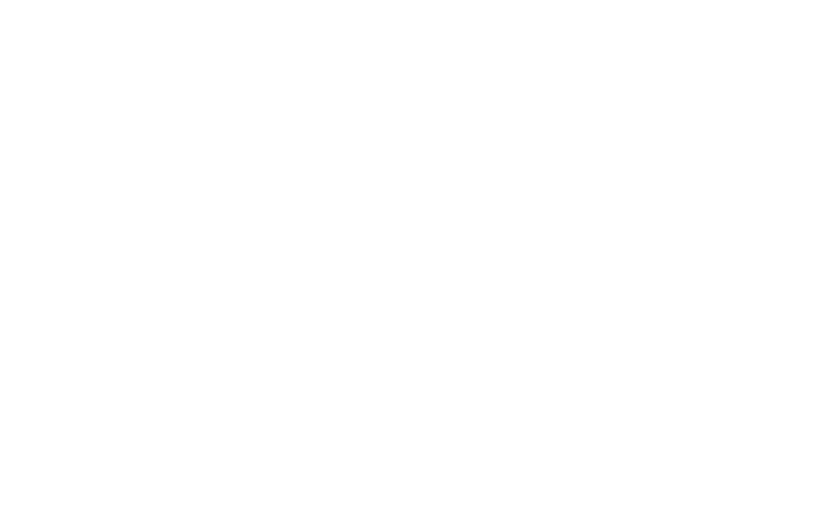
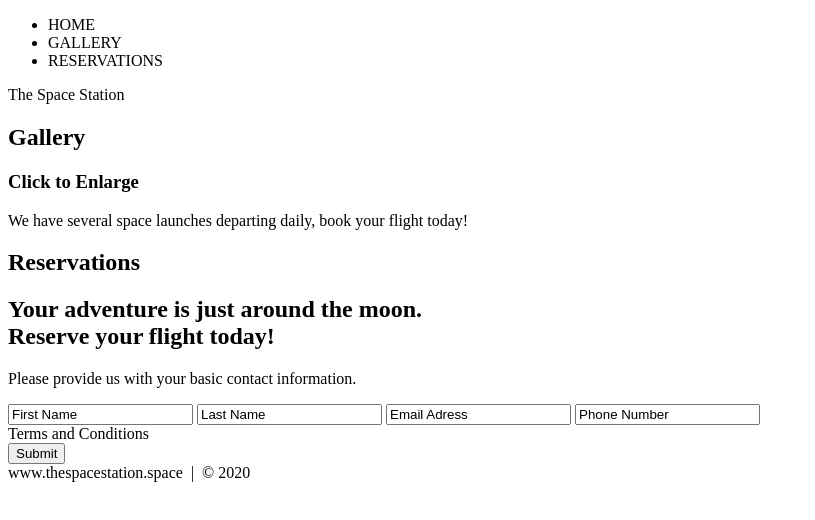
Before and after one commit to bradcrepps/Basic_HTML_and_CSS, a plain HTML site: page Project/index.html in a window 1280 px wide. Shown: the whole page, without its empty margins (0-815 px from the left). Drawn offline with Linux system fonts and the light colour scheme.

Commit message:
Basic Space Station html site

```diff
--- a/Project/index.html
+++ b/Project/index.html
@@ -1,9 +1,92 @@
 <!DOCTYPE html>
 <html lang="en">
 	<head>
-		<title> First HTML assignment</title>
 		<meta charset="utf-8">
+		<title> The Space Station</title>
 	</head>
 	<body>
+
+		<!--NAV-->
+		<div>
+			<div>
+				<ul>
+					<li>HOME</li>
+					<li>GALLERY</li>
+					<li>RESERVATIONS</li>
+				</ul>
+			</div>
+		</div>
+		<!--END NAV-->
+
+		<!--HOME-->
+		<div>
+			<div>
+				<div>
+					<span>The Space Station</span>
+				</div>
+			</div>
+		</div>
+		<!--END HOME-->
+
+		<!-- GALLERY-->
+		<section>
+			<div>
+				<h1>Gallery</h1>
+				<div>
+
+					<!-- PHOTO-CONTAINER 1 -->
+					<div>
+						<div>
+							<div>
+								<h3>Click to Enlarge</h3>
+								<p>We have several space launches departing daily, book your flight today!</p>
+							</div>
+						</div>
+					</div>
+					<!-- END PHOTO-CONTAINER 1 -->
+
+				</div>
+			</div>
+		</section>
+		<!-- END GALLERY -->
+
+		<!-- RSVP -->
+		<section>
+			<div>
+				<div>
+					<h1>Reservations</h1>
+					<div>
+						<h2><span>Your adventure is just around the moon.</span>
+							<br />Reserve your flight today!
+						</h2>
+						<p>
+							Please provide us with your basic contact information.
+						</p>
+						<div>
+							<form action="" method="post">
+								<input class="rsvp" type="text" value="First Name">
+								<input class="rsvp" type="text" value="Last Name">
+								<input class="rsvp" type="text" value="Email Adress">
+								<input class="rsvp" type="text" value="Phone Number">
+								<div class="form-spacer">
+									<label class="terms">Terms and Conditions</label>
+								</div>
+								<div>
+									<input type="submit" value="Submit">
+								</div>
+							</form>
+						</div>
+					</div>
+				</div>
+			</div>
+		</section>
+		<!-- END RSVP -->
+
+		<!-- FOOTER -->
+		<div>
+			www.thespacestation.space &nbsp;|&nbsp; &copy; 2020
+		</div>
+		<!-- END FOOTER -->
+
 	</body>
 <html/>
```
